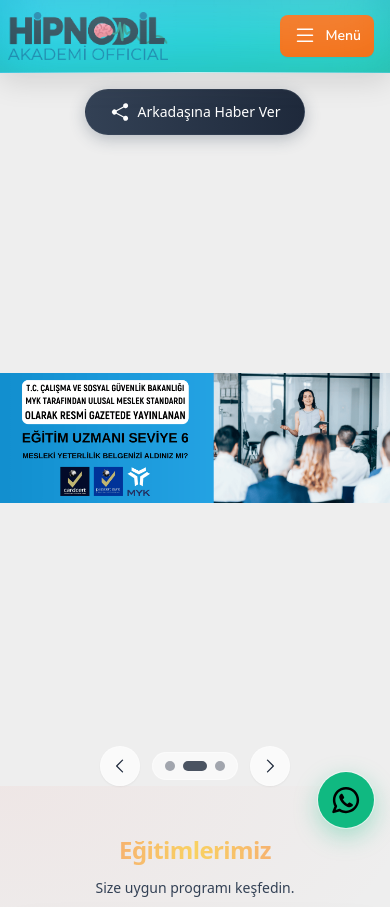
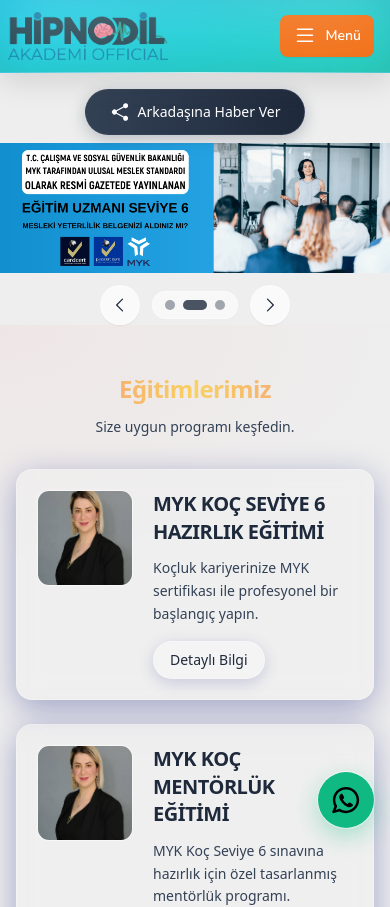
Before and after one commit to tetik-mehmet/hipnodil-akademi, a Next.js app: page / in a window 390 px wide. Shown: the top 907 px of the page. Built offline with nearby package versions, Linux system fonts and the light colour scheme.

Commit message:
slider güncellemesi

```diff
--- a/app/page.js
+++ b/app/page.js
@@ -144,7 +144,7 @@
       </div>
 
       <div
-        className="relative w-full h-[70vh] sm:h-[75vh] md:h-[75vh] overflow-hidden"
+        className="relative w-full aspect-[3/1] sm:h-[60vh] md:h-[75vh] overflow-hidden"
         onMouseEnter={() => setIsPaused(true)}
         onMouseLeave={() => setIsPaused(false)}
       >
```
